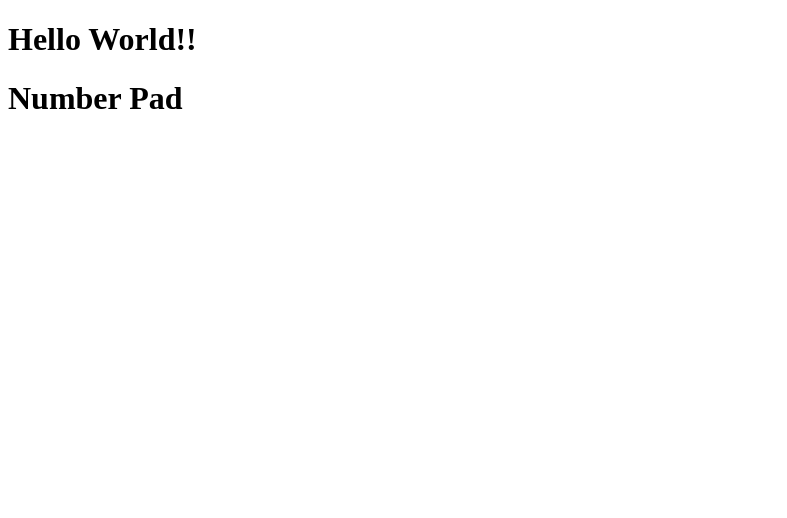
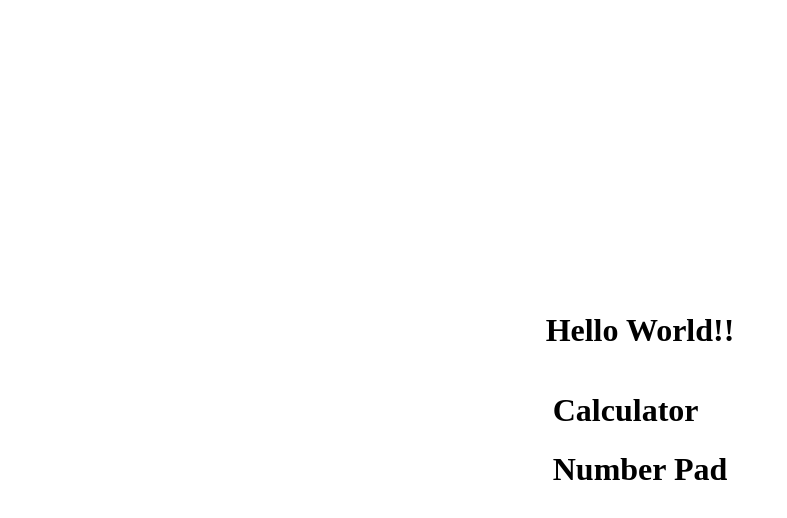
Before and after one commit to Dhanush-Karthik/Calculator-React, a React (Create React App) app: page / in a window 1280 px wide. Shown: the top 518 px of the page, without its empty margins (0-787 px from the left). Built offline with nearby package versions, Linux system fonts and the light colour scheme.

Commit message:
Added components

```diff
--- /dev/null
+++ b/src/App.css
@@ -0,0 +1,11 @@
+html,body{
+    height: 100%;
+    margin: 0px;
+}
+.window{
+    height: 100vh;
+    display: flex;
+    align-items: center;
+    justify-content: center;
+    flex-direction: column;
+}
--- a/src/App.js
+++ b/src/App.js
@@ -1,10 +1,11 @@
-import NumberKey from "./components/NumberKey";
+import Calculator from "./components/Calculator";
+import "./App.css";
 
 function App(){
     return(
-        <div>
+        <div className="window">
             <h1>Hello World!!</h1>
-            <NumberKey/>
+            <Calculator/>
         </div>
     );
 }
--- /dev/null
+++ b/src/components/Calculator.js
@@ -0,0 +1,15 @@
+import NumberKey from "./NumberKey";
+
+
+let Calculator = () => {
+    return(
+        <div>
+        <h1>
+            Calculator
+        </h1>
+        <NumberKey/>
+        </div>
+    );
+}
+
+export default Calculator;
```
